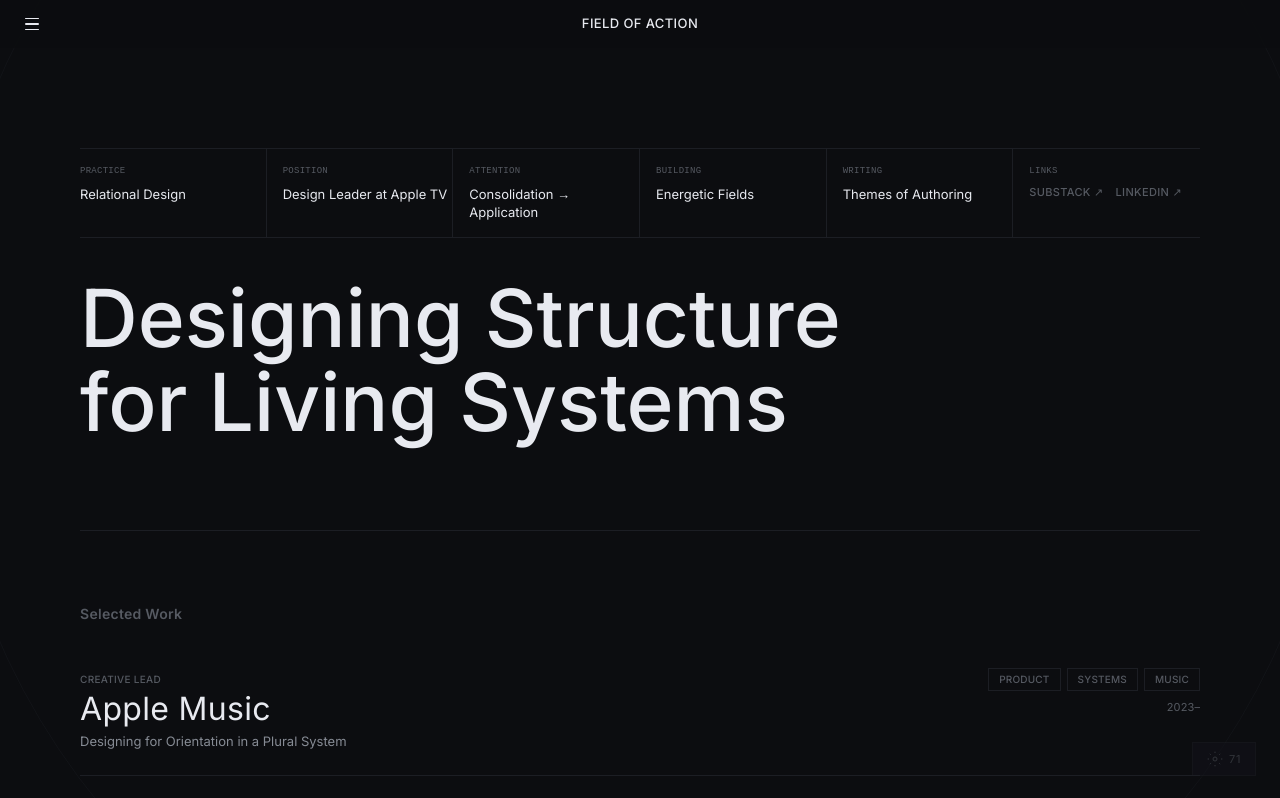
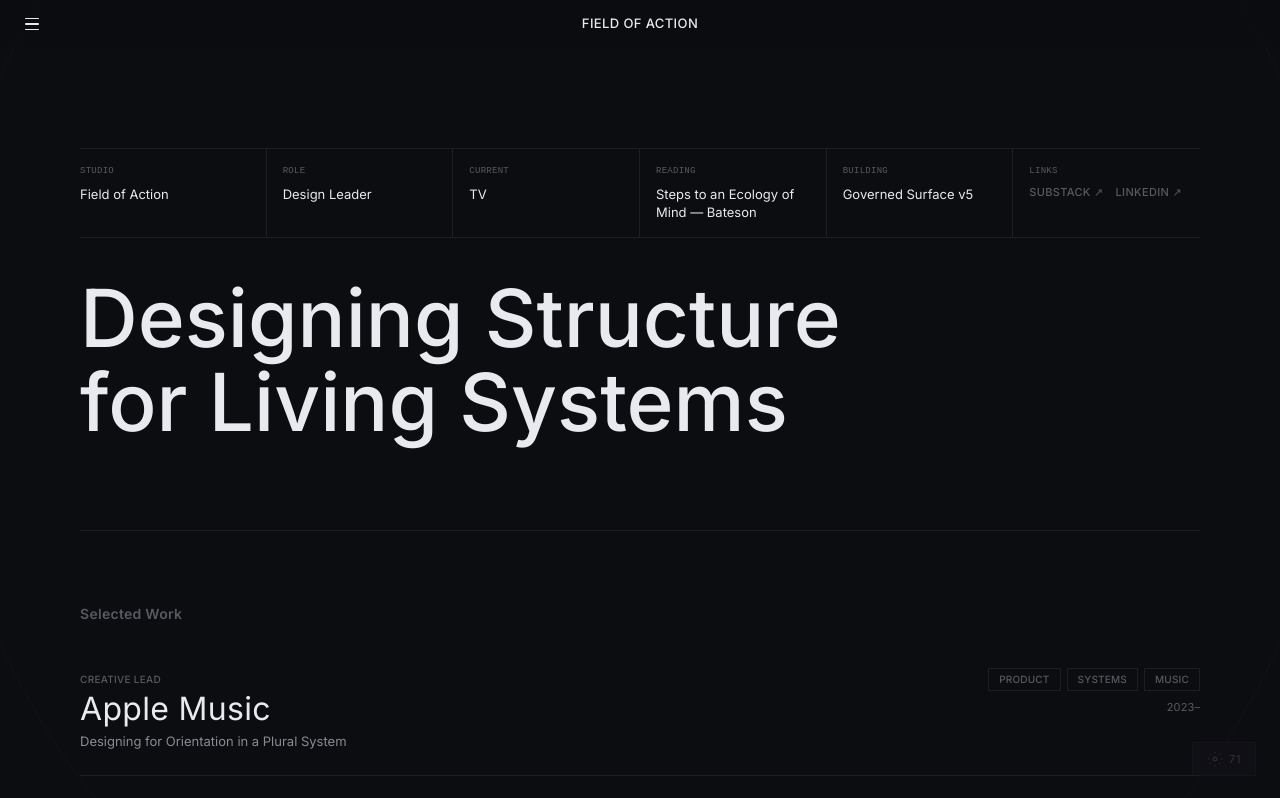
Before and after one commit to FieldofAction/oh-yeap, a React (Vite) app: page / in a window 1280 px wide. Shown: the top 798 px of the page. Built offline with nearby package versions, Linux system fonts and the light colour scheme.

Commit message:
Hero grid: revert to original labels and dynamic nowState values
Co-Authored-By: Claude Opus 4.6 <noreply@anthropic.com>

```diff
--- a/src/components/Public.jsx
+++ b/src/components/Public.jsx
@@ -54,24 +54,24 @@ export default function Public({ items, allItems, filter, setFilter, relFilter,
             <div className="hero hero--dash en">
               <div className="hero-dash-grid en d1">
                 <div className="hero-dash-cell">
-                  <div className="hero-dash-label">Practice</div>
-                  <div className="hero-dash-val">Relational Design</div>
+                  <div className="hero-dash-label">Studio</div>
+                  <div className="hero-dash-val">Field of Action</div>
                 </div>
                 <div className="hero-dash-cell">
-                  <div className="hero-dash-label">Position</div>
-                  <div className="hero-dash-val">Design Leader at Apple TV</div>
+                  <div className="hero-dash-label">Role</div>
+                  <div className="hero-dash-val">Design Leader</div>
                 </div>
                 <div className="hero-dash-cell">
-                  <div className="hero-dash-label">Attention</div>
-                  <div className="hero-dash-val">Consolidation → Application</div>
+                  <div className="hero-dash-label">Current</div>
+                  <div className="hero-dash-val">{nowState.working}</div>
+                </div>
+                <div className="hero-dash-cell">
+                  <div className="hero-dash-label">Reading</div>
+                  <div className="hero-dash-val">{nowState.reading}</div>
                 </div>
                 <div className="hero-dash-cell">
                   <div className="hero-dash-label">Building</div>
-                  <div className="hero-dash-val">Energetic Fields</div>
-                </div>
-                <div className="hero-dash-cell">
-                  <div className="hero-dash-label">Writing</div>
-                  <div className="hero-dash-val">Themes of Authoring</div>
+                  <div className="hero-dash-val">{nowState.building}</div>
                 </div>
                 <div className="hero-dash-cell">
                   <div className="hero-dash-label">Links</div>
```
